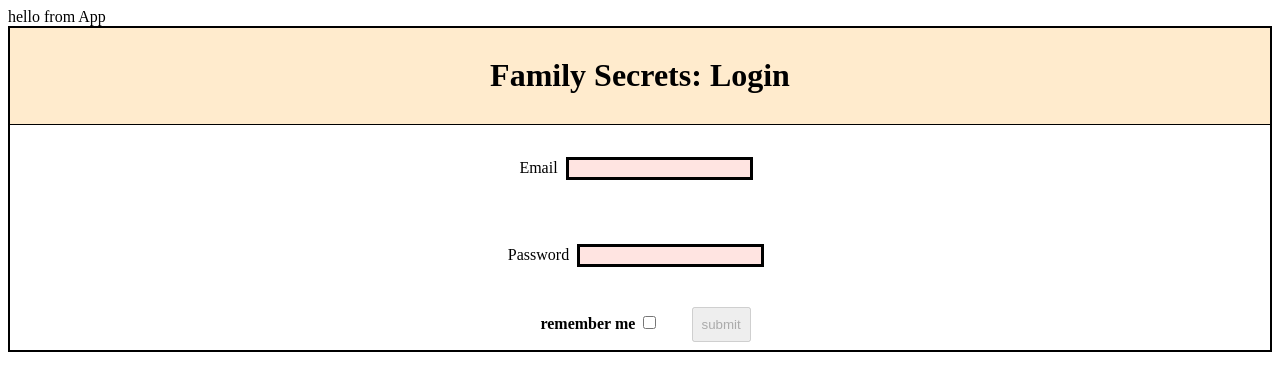
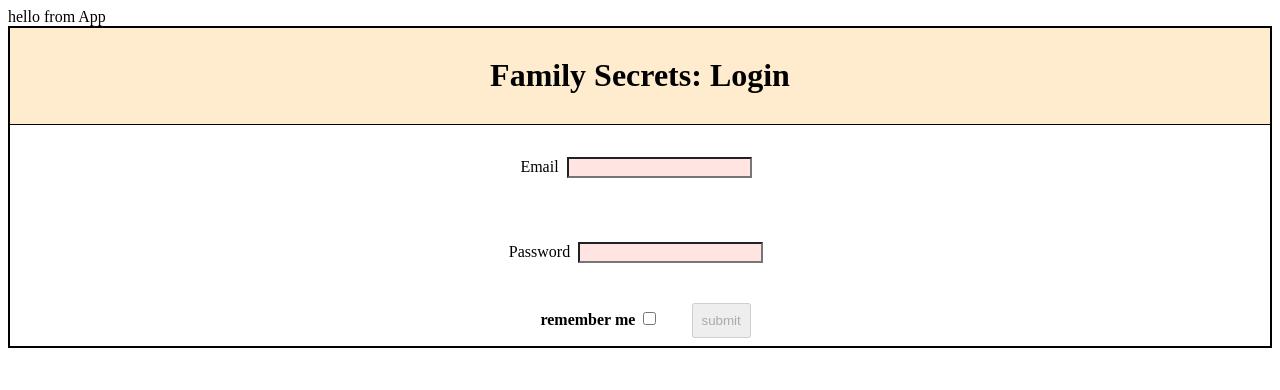
Before and after one commit to Secret-Recipes-Build-Week/frontend, a React (Create React App) app: page / in a window 1280 px wide. Shown: the top 390 px of the page. Built offline with nearby package versions, Linux system fonts and the light colour scheme.

Commit message:
removed thick borders from form inputs

```diff
--- a/src/components/LoginForm.js
+++ b/src/components/LoginForm.js
@@ -34,7 +34,6 @@ const labelStyleObject = {
 }
 
 const inputStyleObject ={
-    "border": "3px solid black",
     "margin": "0.5rem",
     "background-color": "mistyrose"
 }
```
Also changed, not shown: 1 other file (tests, documents, lock files or other folders).
